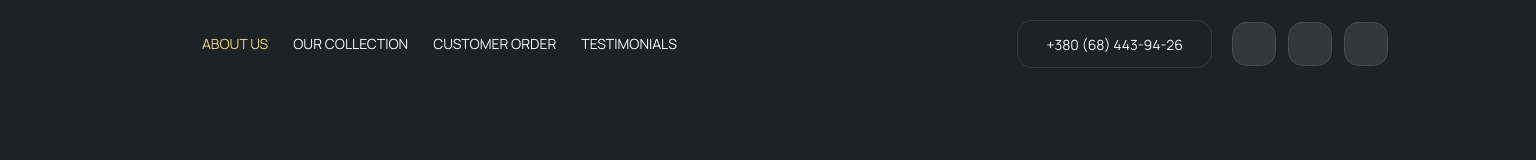
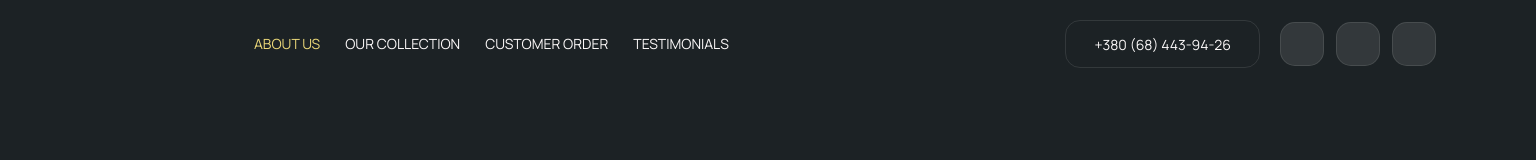
Before and after one commit to Max-P0p0v/project-group-13, a plain HTML site: page src/index.html in a window 1536 px wide. Shown: the top 160 px of the page. Drawn offline with nearby package versions, Linux system fonts and the light colour scheme; files that its build step writes are made by us from their sources.

Commit message:
update footer style

```diff
--- a/src/css/footer.css
+++ b/src/css/footer.css
@@ -86,6 +86,9 @@
 }
 
 @media screen and (min-width: 1440px) {
+  .container {
+    margin-left: 100px;
+  }
   .footer {
     background-position: center right -100px;
   }
```
